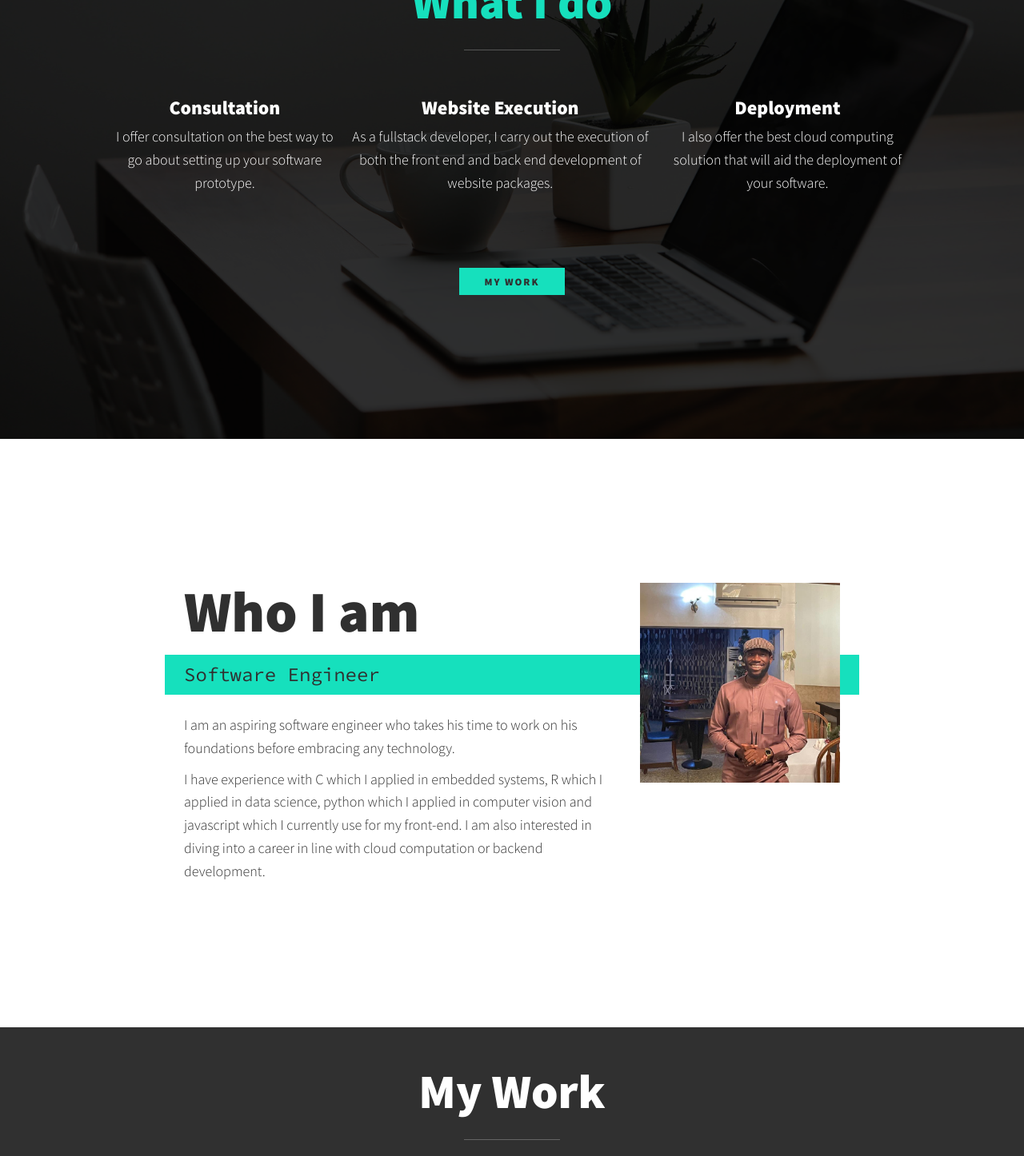
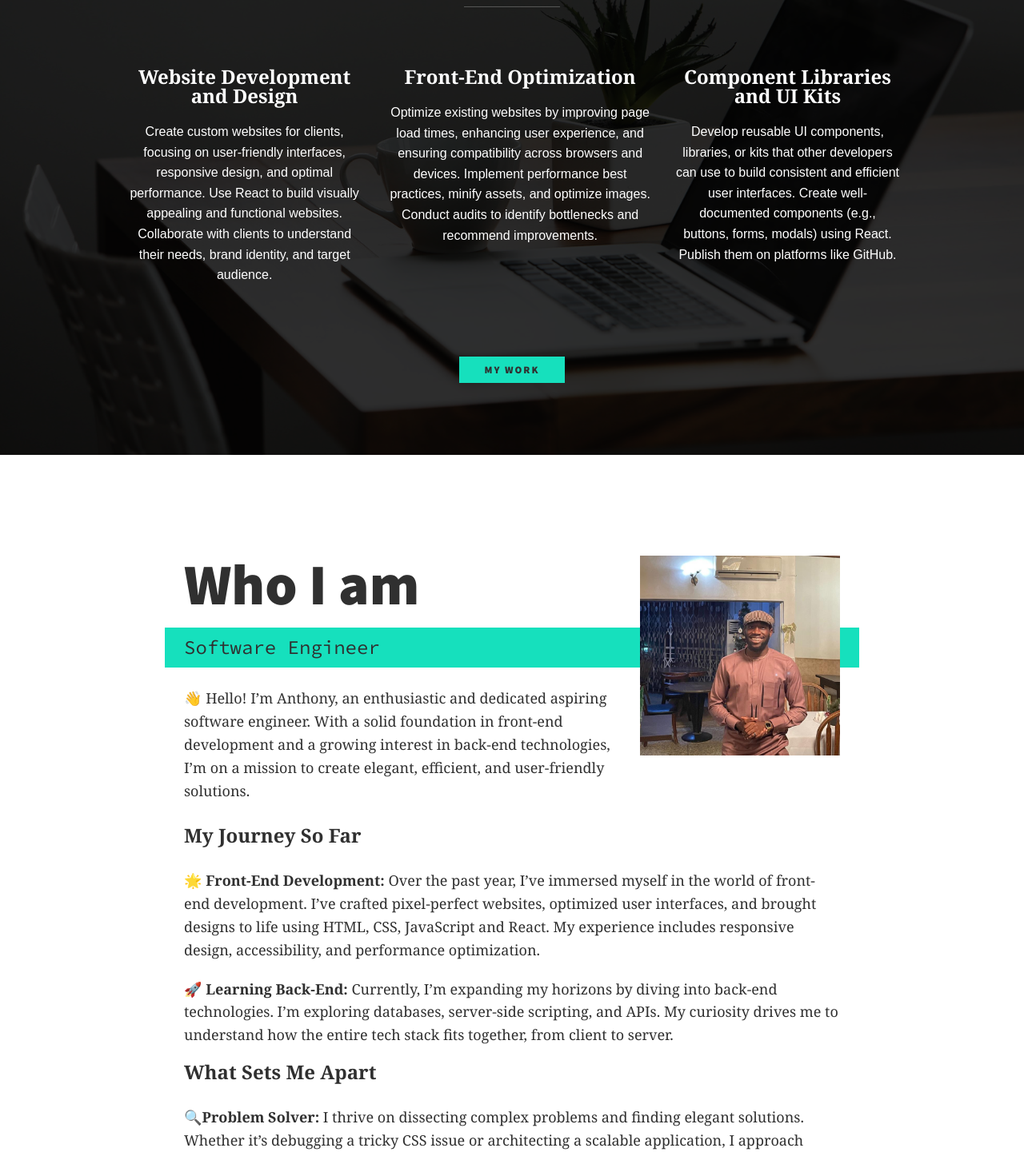
Before and after one commit to Onyeneke-AC/react-portfolio, a React (Vite) app: page /home in a window 1280 px wide. Shown: the part 960-2406 px from the top of the page at 80% size. Built offline with nearby package versions, Linux system fonts and the light colour scheme.

Commit message:
finalizing portfolio

```diff
--- a/src/assets/data.js
+++ b/src/assets/data.js
@@ -10,6 +10,8 @@ export const portfolioData = [
     subImg: "img/2-wild-oasis.JPG",
     demo: "https://the-wild-oasis-sand-two.vercel.app/",
     github: "https://github.com/Onyeneke-AC/the-wild-oasis",
+    username: "anthony@example.com",
+    password: "12345678",
   },
   {
     id: 2,
--- a/src/atoms/Heading.jsx
+++ b/src/atoms/Heading.jsx
@@ -5,14 +5,14 @@ const Heading = styled.h1`
   margin: 0 0 0.25em 0;
 
   ${(props) =>
-    props.as === "intro" &&
+    props.as === "intro-heading" &&
     css`
       font-weight: var(--fs-h3);
       font-size: var(--fs-h1);
       grid-area: title;
     `};
   ${(props) =>
-    props.as === "services" &&
+    props.as === "service-heading" &&
     css`
       color: var(--clr-accent);
       position: relative;
@@ -33,10 +33,11 @@ const Heading = styled.h1`
     css`
       font-size: var(--fs-h3);
       margin-bottom: 10px;
+      font-family: Cambria, Cochin, Georgia, Times, "Times New Roman", serif;
     `};
 
   ${(props) =>
-    props.as === "work" &&
+    props.as === "my-work" &&
     css`
       font-size: var(--fs-h2);
       color: var(--clr-light);
--- a/src/atoms/Subtitle.jsx
+++ b/src/atoms/Subtitle.jsx
@@ -15,7 +15,7 @@ const Subtitle = styled.p`
   }
 
   ${(props) =>
-    props.type === "intro" &&
+    props.type === "intro-sub" &&
     css`
       display: inline-block;
 
@@ -28,7 +28,7 @@ const Subtitle = styled.p`
     `}
 
   ${(props) =>
-    props.type === "about" &&
+    props.type === "about-me" &&
     css`
       grid-area: subtitle;
       @media (min-width: 600px) {
--- a/src/components/AboutMe.jsx
+++ b/src/components/AboutMe.jsx
@@ -8,7 +8,7 @@ const StyledAboutMe = styled.section`
   padding: 7em 5em;
 
   @media (min-width: 600px) {
-    padding: 10em 5em;
+    padding: 7em 5em;
     display: grid;
     grid-template-columns: 1fr 250px;
     grid-template-areas:
@@ -17,12 +17,22 @@ const StyledAboutMe = styled.section`
       "text img";
     grid-column-gap: 2em;
   }
+`;
 
-  & div {
-    display: flex;
-    flex-direction: column;
-    gap: 10px;
-  }
+const TextDiv = styled.div`
+  grid-area: text;
+  margin-bottom: 10px;
+  font-family: Cambria, Cochin, Georgia, Times, "Times New Roman", serif;
+`;
+
+const SeparateDiv = styled.div`
+  min-width: 100%;
+  grid-column: span 2;
+  display: flex;
+  flex-direction: column;
+  gap: 20px;
+  margin-top: 20px;
+  font-family: Cambria, Cochin, Georgia, Times, "Times New Roman", serif;
 `;
 
 const AboutImage = styled.img`
@@ -34,26 +44,56 @@ const AboutImage = styled.img`
 function AboutMe() {
   return (
     <StyledAboutMe id="About">
-      <Heading as="intro">
+      <Heading as="intro-heading">
         <strong>Who I am</strong>
       </Heading>
-      <Subtitle type="about">Software Engineer</Subtitle>
+      <Subtitle type="about-me">Software Engineer</Subtitle>
 
-      <div>
+      <TextDiv>
         <p>
-          I am an aspiring software engineer who takes his time to work on his
-          foundations before embracing any technology.
+          👋 Hello! I’m Anthony, an enthusiastic and dedicated aspiring software
+          engineer. With a solid foundation in front-end development and a
+          growing interest in back-end technologies, I’m on a mission to create
+          elegant, efficient, and user-friendly solutions.
+        </p>
+      </TextDiv>
+
+      <AboutImage src="./img/me.jpeg" alt="Anthony Smiling" />
+
+      <SeparateDiv>
+        <Heading as="h3">My Journey So Far </Heading>
+        <p>
+          🌟 <strong>Front-End Development: </strong> Over the past year, I’ve
+          immersed myself in the world of front-end development. I’ve crafted
+          pixel-perfect websites, optimized user interfaces, and brought designs
+          to life using HTML, CSS, JavaScript and React. My experience includes
+          responsive design, accessibility, and performance optimization.
         </p>
         <p>
-          I have experience with C which I applied in embedded systems, R which
-          I applied in data science, python which I applied in computer vision
-          and javascript which I currently use for my front-end. I am also
-          interested in diving into a career in line with cloud computation or
-          backend development.
+          🚀 <strong>Learning Back-End:</strong> Currently, I’m expanding my
+          horizons by diving into back-end technologies. I’m exploring
+          databases, server-side scripting, and APIs. My curiosity drives me to
+          understand how the entire tech stack fits together, from client to
+          server.
         </p>
-      </div>
-
-      <AboutImage src="./img/me.jpeg" alt="Anthony Smiling" />
+        <Heading as="h3">What Sets Me Apart </Heading>
+        <p>
+          🔍<strong>Problem Solver:</strong> I thrive on dissecting complex
+          problems and finding elegant solutions. Whether it’s debugging a
+          tricky CSS issue or architecting a scalable application, I approach
+          challenges with determination and creativity.
+        </p>
+        <p>
+          🌐 <strong>User-Centric Mindset:</strong> I believe that great
+          software starts with empathy for users. I’m passionate about creating
+          seamless experiences that delight and empower people.
+        </p>
+        <p>
+          📚 <strong>Continuous Learner:</strong> Learning is my superpower! I
+          stay up-to-date with industry trends and attend webinars. Lifelong
+          learning is at the core of my journey.
+        </p>
+      </SeparateDiv>
     </StyledAboutMe>
   );
 }
--- a/src/components/Footer.jsx
+++ b/src/components/Footer.jsx
@@ -11,8 +11,9 @@ const StyledFooter = styled.footer`
   font-weight: var(--fw-reg);
   display: flex;
   justify-content: center;
-  flex-flow: row wrap;
+  flex-direction: column;
   align-items: center;
+  font-family: Cambria, Cochin, Georgia, Times, "Times New Roman", serif;
 
   & span {
     color: var(--clr-light);
@@ -23,6 +24,8 @@ const StyledFooter = styled.footer`
 
   @media screen and (min-width: 520px) {
     justify-content: space-between;
+    flex-flow: row wrap;
+    align-items: center;
   }
 `;
 
@@ -62,7 +65,7 @@ function Footer() {
           </FooterLink>
         </li>
         <li>
-          <FooterLink to="anthonykhidblakeo@gmail.com" target="__blank">
+          <FooterLink to="https://x.com/anthony_egotech" target="__blank">
             <FaTwitter />
           </FooterLink>
         </li>
--- a/src/components/Introduction.jsx
+++ b/src/components/Introduction.jsx
@@ -34,10 +34,10 @@ const IntroImage = styled.img`
 function Introduction() {
   return (
     <StyledIntroduction id="Home">
-      <Heading as="intro">
+      <Heading as="intro-heading">
         Hi, I am <strong>Onyeneke Anthony</strong>
       </Heading>
-      <Subtitle type="intro">Front-end Developer</Subtitle>
+      <Subtitle type="intro-sub">Front-end Developer</Subtitle>
       <IntroImage src="./img/me.jpeg" alt="Anthony smiling" />
     </StyledIntroduction>
   );
--- a/src/components/Logo.jsx
+++ b/src/components/Logo.jsx
@@ -11,7 +11,7 @@ const LogoImage = styled.img`
 function Logo() {
   return (
     <StyledLogo>
-      <LogoImage src="./img/my_logo.png" alt="" />
+      <LogoImage src="./img/my_logo.png" alt="dev logo" />
     </StyledLogo>
   );
 }
--- a/src/components/MainNav.jsx
+++ b/src/components/MainNav.jsx
@@ -12,6 +12,7 @@ const StyledList = styled.ul`
   gap: 50px;
   align-items: center;
   list-style: none;
+  /* font-family: Cambria, Cochin, Georgia, Times, "Times New Roman", serif; */
 `;
 
 const StyledNavLink = styled(NavLink)`
--- a/src/components/MyServices.jsx
+++ b/src/components/MyServices.jsx
@@ -12,12 +12,12 @@ const StyledMyServices = styled.section`
   padding: 7em 5em;
 
   @media (min-width: 600px) {
-    padding: 10em 5em;
+    padding: 7em 5em 5em;
   }
 `;
 
 const Services = styled.div`
-  margin-bottom: 4em;
+  margin-bottom: 3em;
 
   @media (min-width: 800px) {
     display: flex;
@@ -25,43 +25,59 @@ const Services = styled.div`
     margin-left: auto;
     margin-right: auto;
   }
+`;
 
-  & div {
-    max-width: 500px;
-    margin: 0 auto 20px;
+const Service = styled.div`
+  max-width: 500px;
+  margin: 0 auto 20px;
+  padding: 15px;
+  /* border: 1px solid red; */
+
+  & p {
+    font-family: Arial, Helvetica, sans-serif;
+    font-size: 1rem;
+    padding-top: 10px;
   }
 `;
 
 function MyServices() {
   return (
     <StyledMyServices id="Services">
-      <Heading as="services">
+      <Heading as="service-heading">
         <strong>What I do</strong>
       </Heading>
       <Services>
-        <div>
-          <Heading as="h3">Consultation</Heading>
+        <Service>
+          <Heading as="h3">Website Development and Design</Heading>
           <p>
-            I offer consultation on the best way to go about setting up your
-            software prototype.
+            Create custom websites for clients, focusing on user-friendly
+            interfaces, responsive design, and optimal performance. Use React to
+            build visually appealing and functional websites. Collaborate with
+            clients to understand their needs, brand identity, and target
+            audience.
           </p>
-        </div>
+        </Service>
 
-        <div>
-          <Heading as="h3">Website Execution</Heading>
+        <Service>
+          <Heading as="h3">Front-End Optimization</Heading>
           <p>
-            As a fullstack developer, I carry out the execution of both the
-            front end and back end development of website packages.
+            Optimize existing websites by improving page load times, enhancing
+            user experience, and ensuring compatibility across browsers and
+            devices. Implement performance best practices, minify assets, and
+            optimize images. Conduct audits to identify bottlenecks and
+            recommend improvements.
           </p>
-        </div>
+        </Service>
 
-        <div>
-          <Heading as="h3">Deployment</Heading>
+        <Service>
+          <Heading as="h3">Component Libraries and UI Kits</Heading>
           <p>
-            I also offer the best cloud computing solution that will aid the
-            deployment of your software.
+            Develop reusable UI components, libraries, or kits that other
+            developers can use to build consistent and efficient user
+            interfaces. Create well-documented components (e.g., buttons, forms,
+            modals) using React. Publish them on platforms like GitHub.
           </p>
-        </div>
+        </Service>
       </Services>
       <ButtonLink to="#Work">My Work</ButtonLink>
     </StyledMyServices>
--- a/src/components/MyWork.jsx
+++ b/src/components/MyWork.jsx
@@ -14,7 +14,7 @@ const WorkSection = styled.section`
 const WorkSubtitle = styled.p`
   color: var(--clr-accent);
   /* font-weight: var(--fw-bold); */
-  font-family: var(--ff-primary);
+  font-family: Cambria, Cochin, Georgia, Times, "Times New Roman", serif;
   margin-top: 10px;
   line-height: 1rem;
   font-size: 20px;
@@ -40,14 +40,14 @@ const PortfolioItem = styled(Link)`
 function MyWork() {
   return (
     <WorkSection id="Work">
-      <Heading as="work">My Work</Heading>
+      <Heading as="my-work">My Work</Heading>
       <WorkSubtitle>
         Over one year experience working with front-end technologies.
       </WorkSubtitle>
       <Portfolio>
         {portfolioData.map((work) => (
           <PortfolioItem to={`/project/${work.id}`} key={work.id}>
-            <Work work={work} key={work.id} />
+            <Work work={work} />
           </PortfolioItem>
         ))}
       </Portfolio>
--- a/src/components/SubNav.jsx
+++ b/src/components/SubNav.jsx
@@ -30,6 +30,7 @@ const StyledList = styled.ul`
   margin: 0;
   padding: 0;
   cursor: initial;
+  /* font-family: Cambria, Cochin, Georgia, Times, "Times New Roman", serif; */
 `;
 
 const StyledNavLink = styled(NavLink)`
```
Also changed, not shown: src/components/ProjectDetails.jsx (+56 -12 lines).
